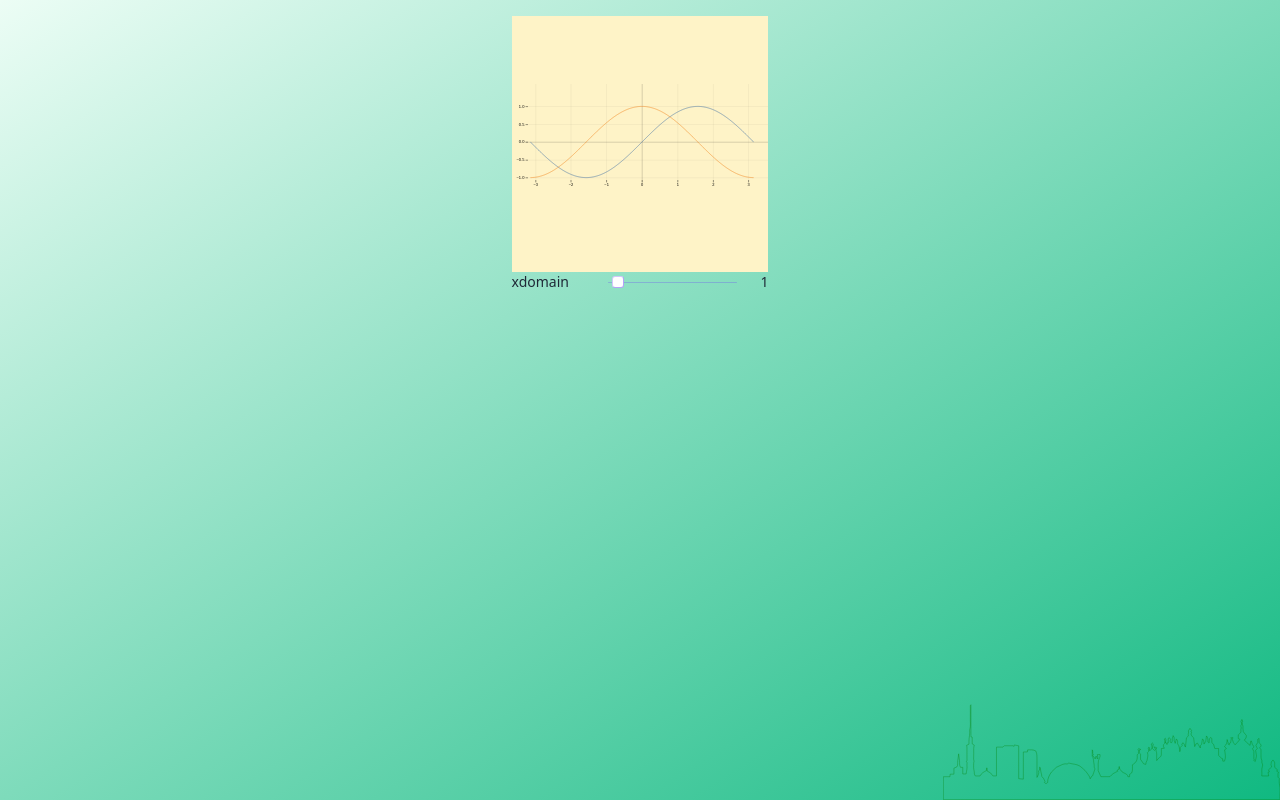
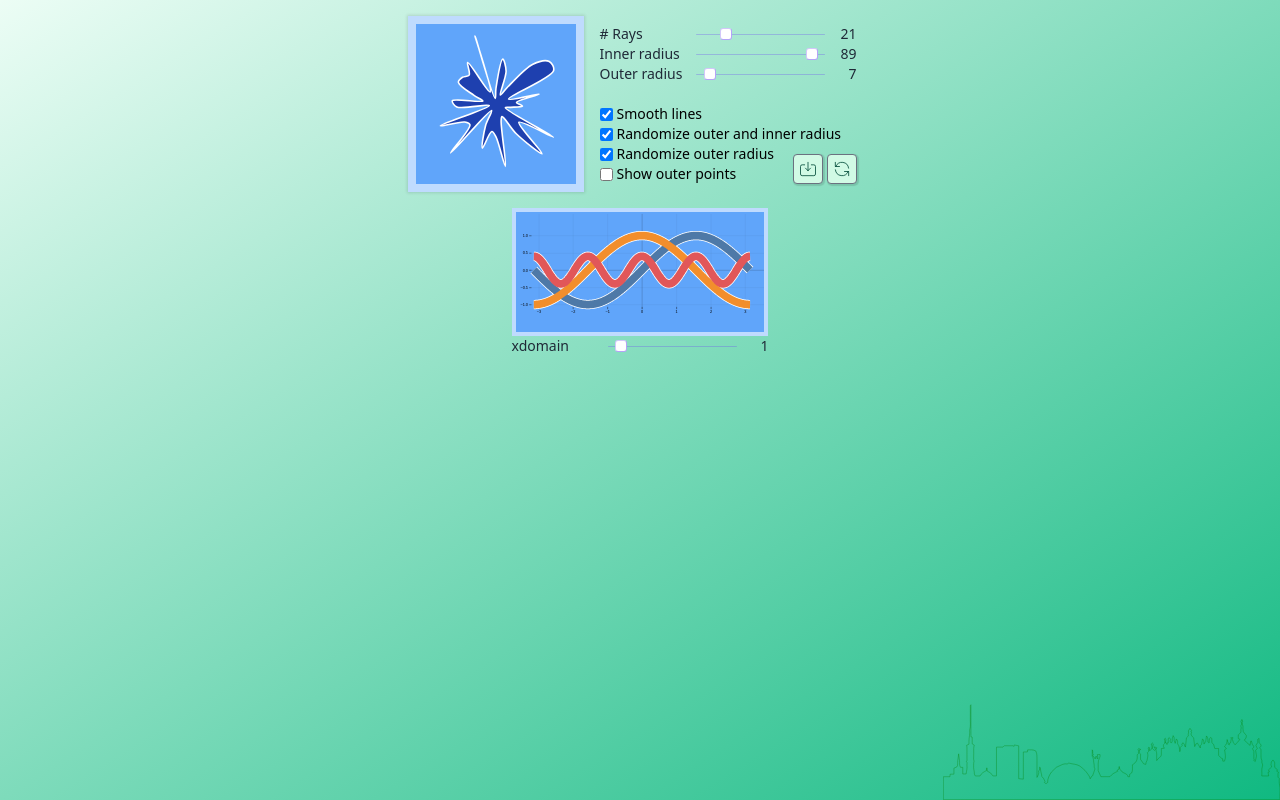
Before and after one commit to maxzz/react-d3, a React (Vite) app: page / in a window 1280 px wide. Built offline with nearby package versions, Linux system fonts and the light colour scheme.

Commit message:
WIP. FunPlot. update input functions

```diff
--- a/src/App.tsx
+++ b/src/App.tsx
@@ -12,7 +12,7 @@ function App() {
                 <div className="w-full h-full flex flex-col justify-between items-center">
                     {/* Demos */}
                     <div className="mt-4 space-y-4 max-w-5xl flex flex-col items-center">
-                        {/* <StarD3Interpolated /> */}
+                        <StarD3Interpolated />
                         {/* <HierarchyClassic /> */}
                         <FunPlot />
                     </div>
--- a/src/components/FunPlot/FunPlot.tsx
+++ b/src/components/FunPlot/FunPlot.tsx
@@ -86,9 +86,13 @@ function funplot(svgOrg: SVGSVGElement, f: Function | Function[] /* either a fun
         .attr("stroke-miterlimit", 1)
         .selectAll("path")
         .data(Y)
+
         .join("path")
         .attr("stroke", (Y, i) => scheme[i % scheme.length])
-        .attr("d", Y => d3.line().x(x).y((d, i) => y(Y[i]))(X));
+        .attr("d", Y => d3.line().x(x).y((d, i) => y(Y[i]))(X))
+        .attr("stroke-width", 20)
+
+        .clone(true).lower().attr('stroke-width', 24).attr('stroke', 'white');
 
     return svg.node();
 }
@@ -111,13 +115,13 @@ function FunPlot() {
     const [xdomain, setxDomain] = React.useState(1);
 
     React.useEffect(() => {
-        ref.current && funplot(ref.current, [Math.sin, Math.cos], { xdomain: [-xdomain * Math.PI, xdomain * Math.PI] });
+        ref.current && funplot(ref.current, [Math.sin, Math.cos, (i: number) => .4 * Math.cos(i * 4)], { xdomain: [-xdomain * Math.PI, xdomain * Math.PI] });
     }, [xdomain]);
     return (
         <div>
-            <svg className="w-64 h-64 bg-yellow-100" ref={ref}>
+            <svg className="w-64 h-32 border-4 border-blue-200 bg-blue-400" ref={ref}>
             </svg>
-            <Slider value={xdomain} onChange={setxDomain} label="xdomain" min={-1} max={50} />
+            <Slider value={xdomain} onChange={setxDomain} label="xdomain" min={0.1} max={15} step={0.1} />
         </div>
     );
 }
```
